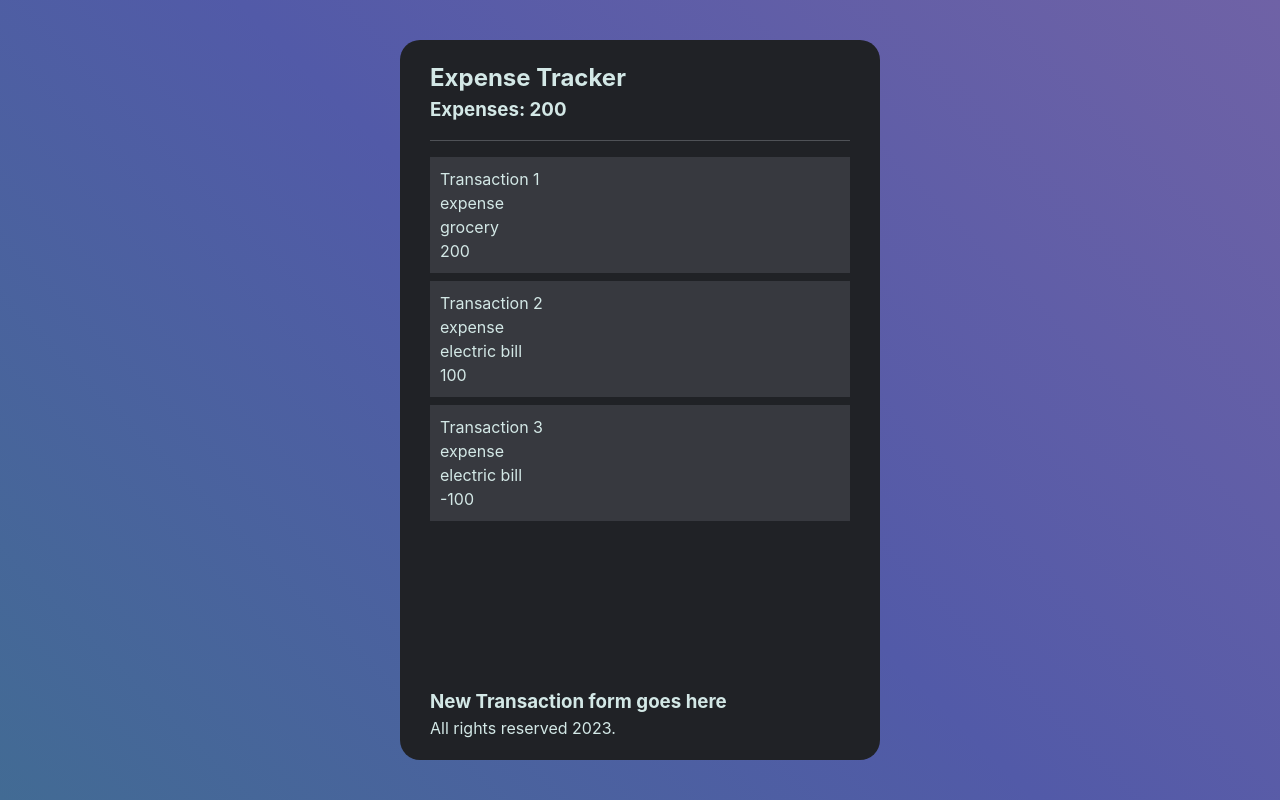
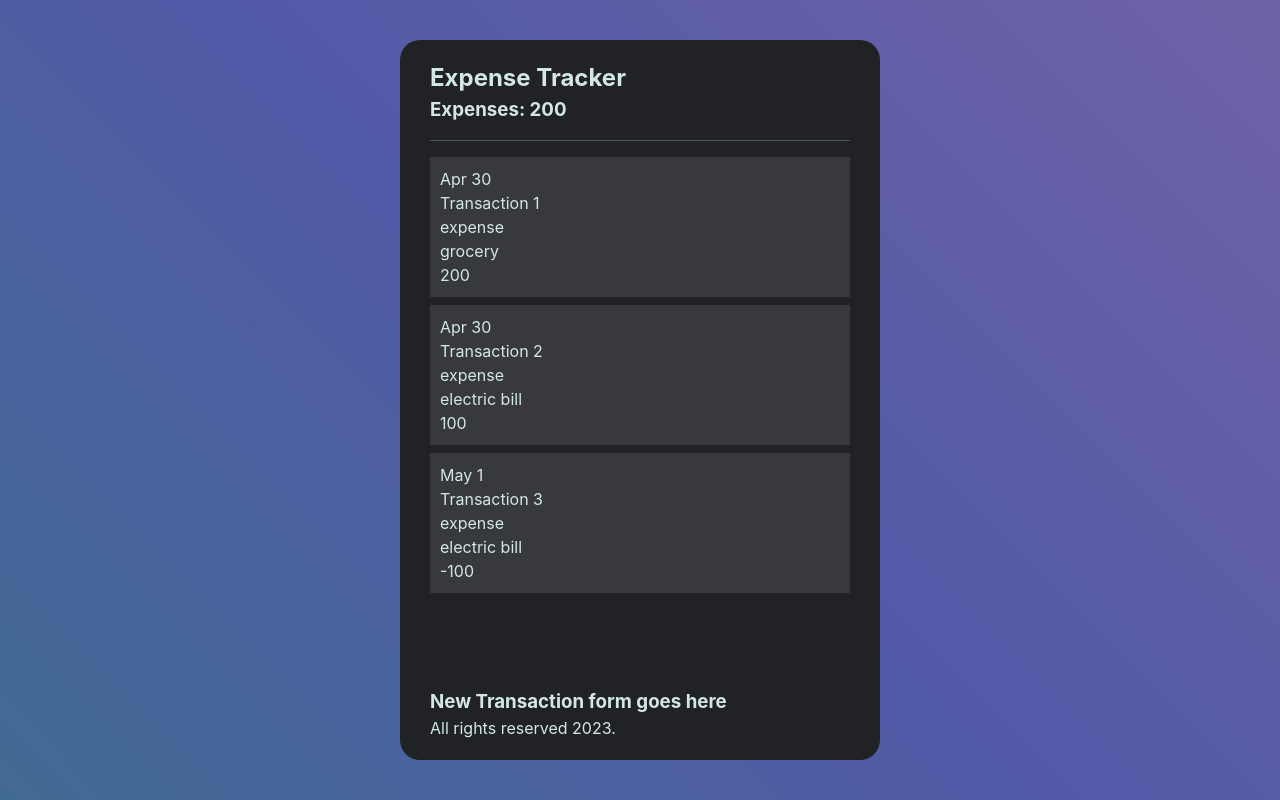
Before and after one commit to leocsdev/reactv-expense-tracker-v2, a React (Vite) app: page / in a window 1280 px wide. Built offline with nearby package versions, Linux system fonts and the light colour scheme; data requests are answered from the project's data file.

Commit message:
Added momentjs to format date.

```diff
--- a/data/db.json
+++ b/data/db.json
@@ -2,6 +2,7 @@
   "transactions": [
     {
       "id": 1,
+      "date": "2023-04-30",
       "transactionType": "expense",
       "transactionName": "Transaction 1",
       "amount": 200.0,
@@ -9,6 +10,7 @@
     },
     {
       "id": 2,
+      "date": "2023-04-30",
       "transactionType": "expense",
       "transactionName": "Transaction 2",
       "amount": 100.0,
@@ -16,6 +18,7 @@
     },
     {
       "id": 3,
+      "date": "2023-05-01",
       "transactionType": "expense",
       "transactionName": "Transaction 3",
       "amount": -100.0,
--- a/package.json
+++ b/package.json
@@ -10,6 +10,7 @@
     "preview": "vite preview"
   },
   "dependencies": {
+    "moment": "^2.29.4",
     "react": "^18.2.0",
     "react-dom": "^18.2.0"
   },
--- a/src/components/ExpenseInfo.jsx
+++ b/src/components/ExpenseInfo.jsx
@@ -3,7 +3,6 @@ function ExpenseInfo({ transactions }) {
     return total + transaction.amount;
   }, 0);
 
-  console.log(totalTransactionsAmount);
   return (
     <div>
       <h3>Expenses: {totalTransactionsAmount}</h3>
--- a/src/components/TransactionList.jsx
+++ b/src/components/TransactionList.jsx
@@ -1,11 +1,27 @@
+import moment from 'moment';
+
 function TransactionList({ transactions }) {
   return (
     <ul className='transaction-list'>
       {transactions.map((transaction) => {
-        const { id, transactionName, transactionType, amount, category } =
+        const { id, date, transactionName, transactionType, amount, category } =
           transaction;
+
+        const formattedDate = moment(date);
+
         return (
           <li key={id} className='list-item'>
+            <p>
+              {
+                // Show only the month in words
+                formattedDate.format('MMM')
+              }{' '}
+              {
+                // Show only the day
+                formattedDate.format('D')
+              }
+            </p>
+
             <p>{transactionName}</p>
             <p>{transactionType}</p>
             <p>{category}</p>
```
Also changed, not shown: 1 other file (tests, documents, lock files or other folders).
